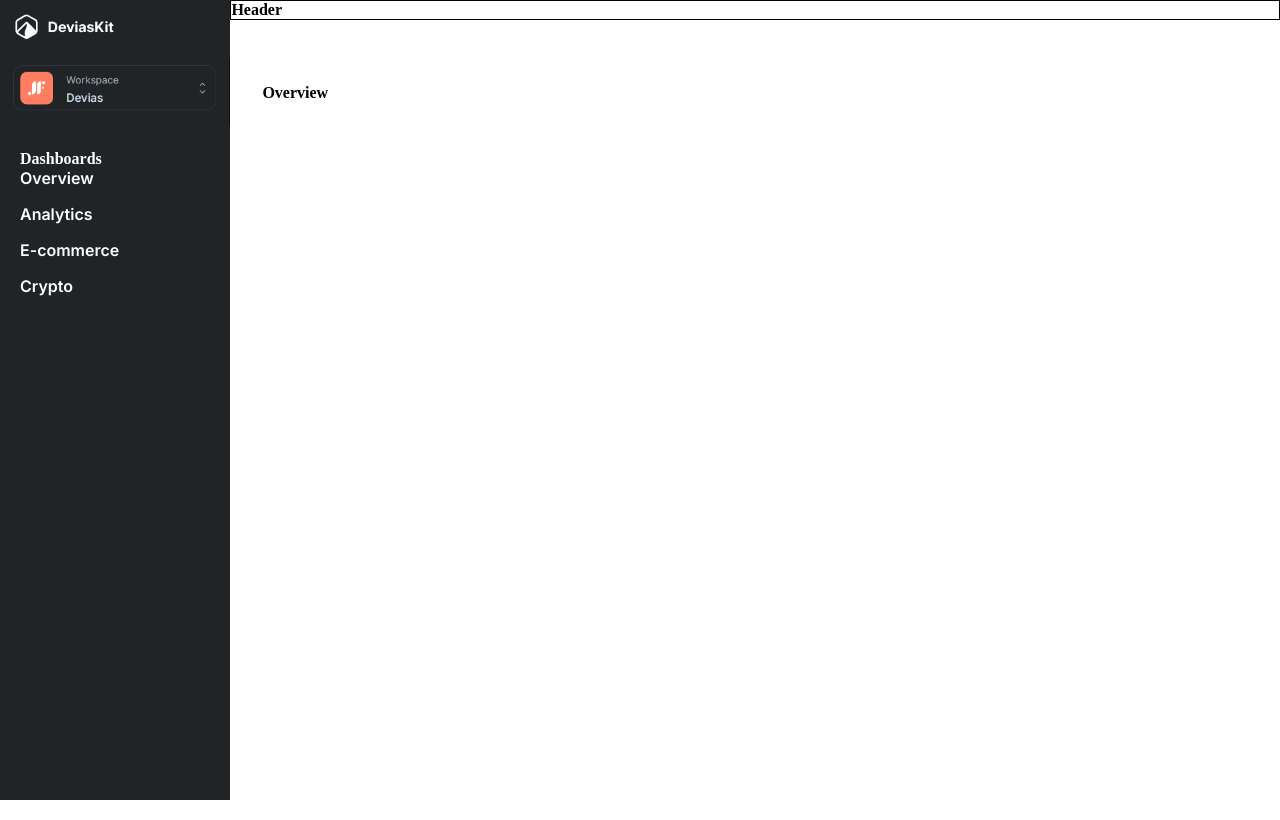
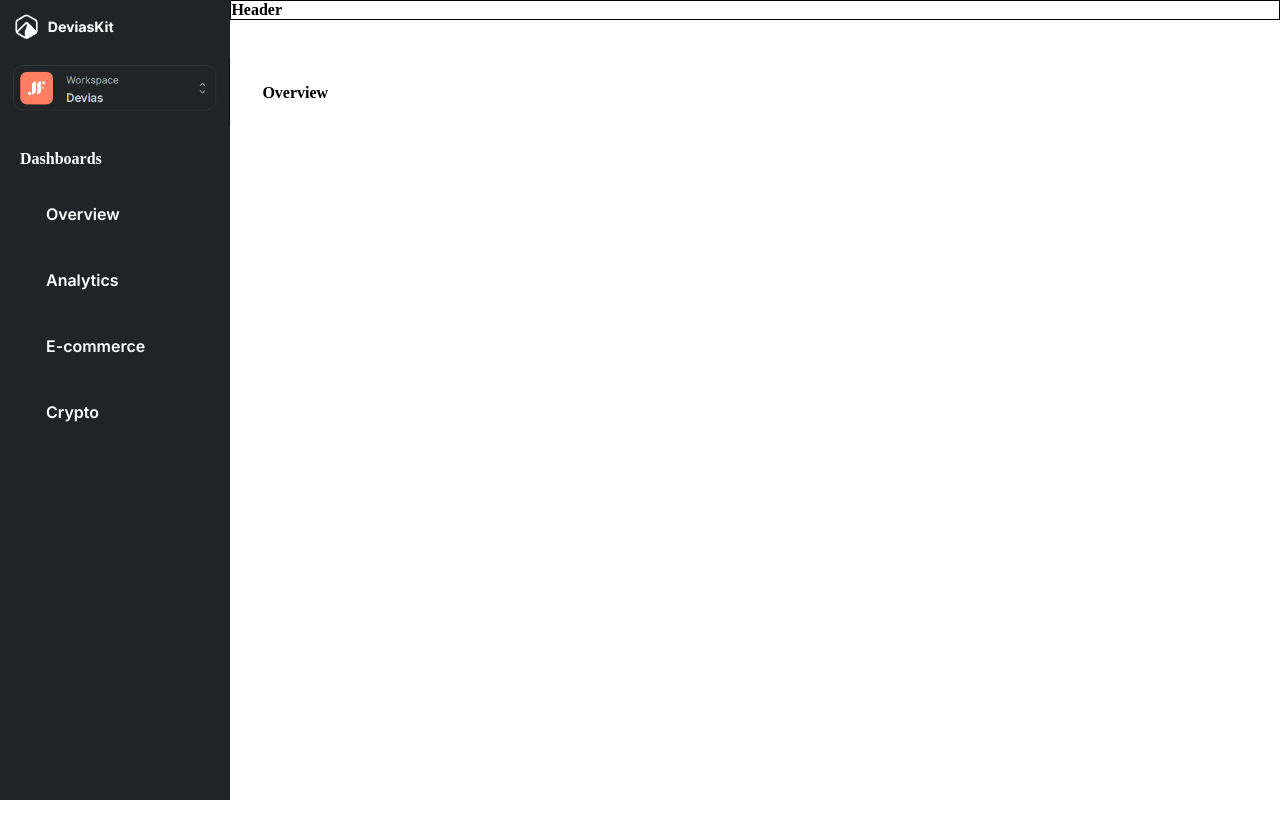
Before and after one commit to S-Priyadharshan/React-Dashboard, a React (Vite) app: page / in a window 1280 px wide. Built offline with nearby package versions, Linux system fonts and the light colour scheme.

Commit message:
commit time

```diff
--- a/src/components/Sidebar/Navlink/Navlink.css
+++ b/src/components/Sidebar/Navlink/Navlink.css
@@ -11,9 +11,11 @@
     background-color: var(--hover-gray);
 }
 
-li{
-    color: white;
-    background-color: inherit;
+a{
+    height: inherit;
+    width: inherit;
+    padding: inherit;
+    border-radius: inherit;
 }
 
 .selected{
--- a/src/components/Sidebar/Navlink/Navlink.jsx
+++ b/src/components/Sidebar/Navlink/Navlink.jsx
@@ -12,7 +12,7 @@
     setSelected(!selected)
   }
   return (
-    <li>
+    <li className='sidebar__navlink'>
       <a href={route}>
         <div></div>
         <div><span>{name}</span></div>
```
